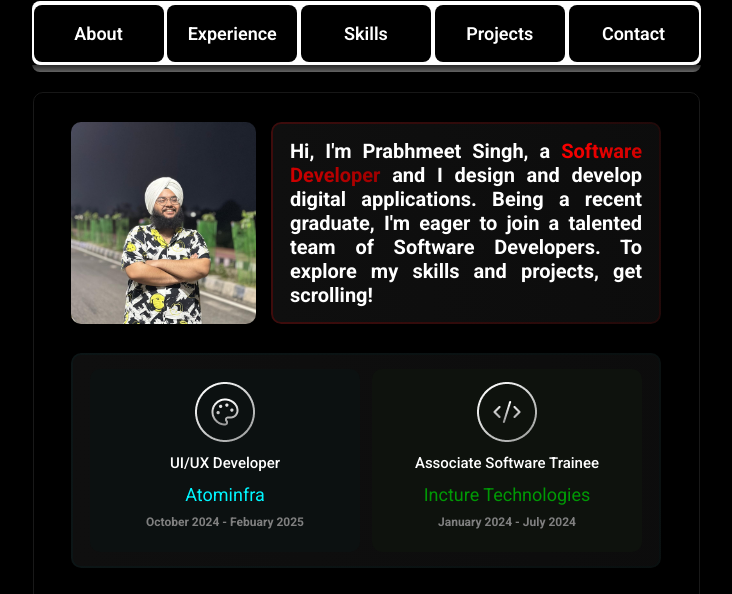
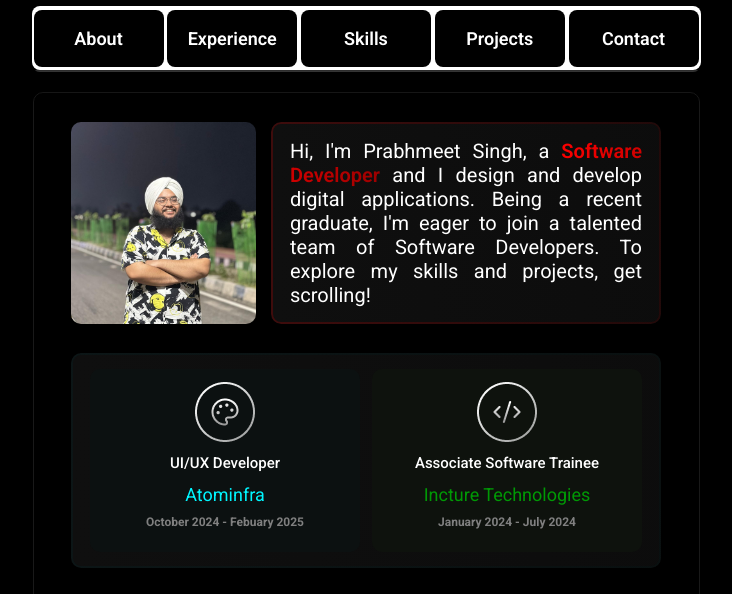
Before and after one commit to Prabhmeetchef/Portfolio, a plain HTML site: page index.html in a window 1280 px wide. Shown: the top 594 px of the page, without its empty margins (274-1006 px from the left). Drawn offline with Linux system fonts and the light colour scheme.

Commit message:
issues fixed

```diff
--- a/global.css
+++ b/global.css
@@ -178,7 +178,7 @@ header{
     margin: 0px;
     width: 100vw;
     height: 8vh;
-    min-height: 65px;
+    min-height: 70px;
     z-index: 500;
     background: black;
     box-shadow: 10px 10px 20px black;
@@ -237,6 +237,7 @@ header{
     text-align:justify;
     color: white;
     width: 352px;
+    font-weight: 400;
 }
 .description {
     position: relative;
--- a/index.html
+++ b/index.html
@@ -1,5 +1,6 @@
 <!DOCTYPE html>
 <html lang="en">
+
   <head>
     <meta charset="UTF-8" />
     <meta name="viewport" content="device-width, initial-scale=1.0" />
@@ -45,7 +46,9 @@
           <span style="background: linear-gradient(90deg, #fc0000, #960000);
                        -webkit-background-clip: text;
                        background-clip: text;
-                       color: transparent;">
+                       color: transparent;
+                       font-weight: 600;
+                       background-color: none">
               Software Developer
           </span>
           and I design and develop digital applications. Being a recent graduate, I'm eager to join a talented team of Software Developers.
```
